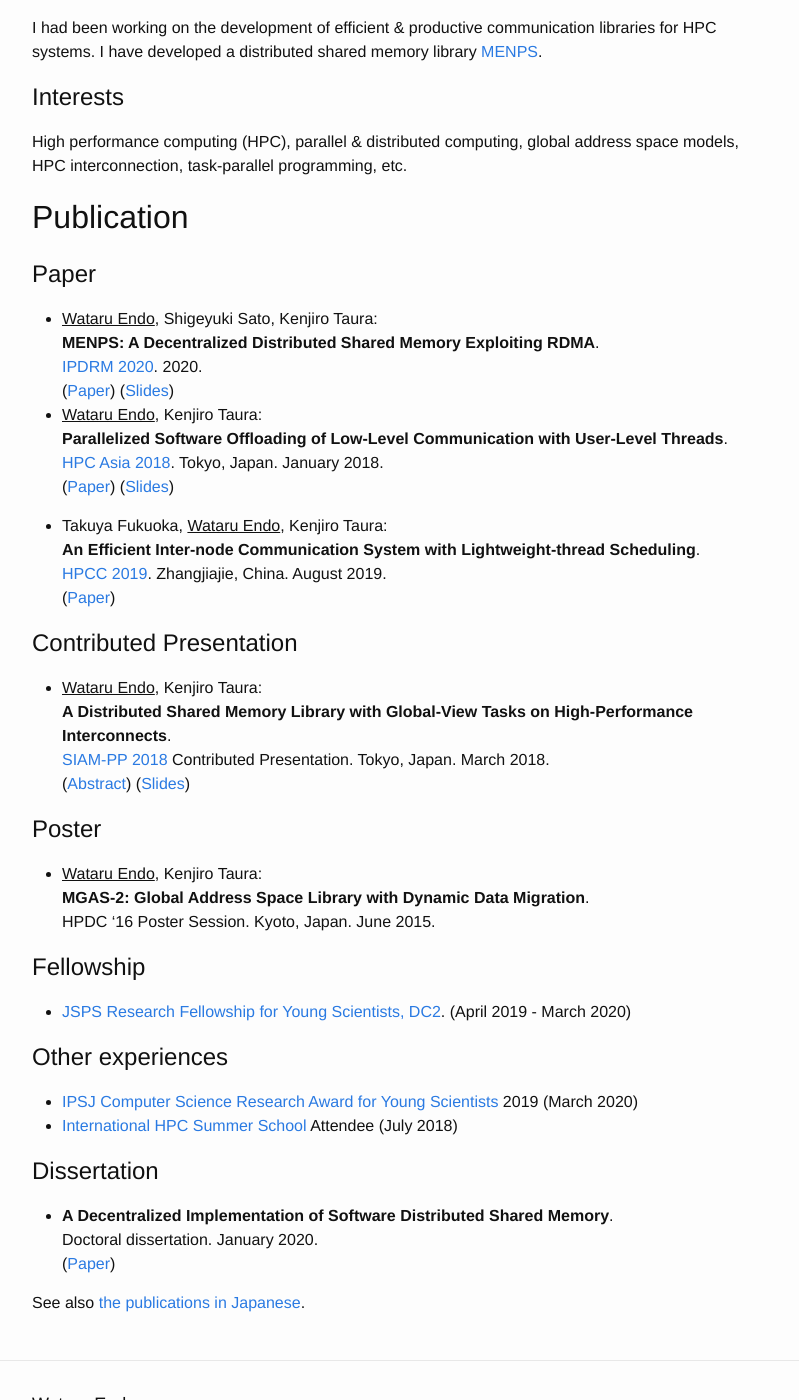
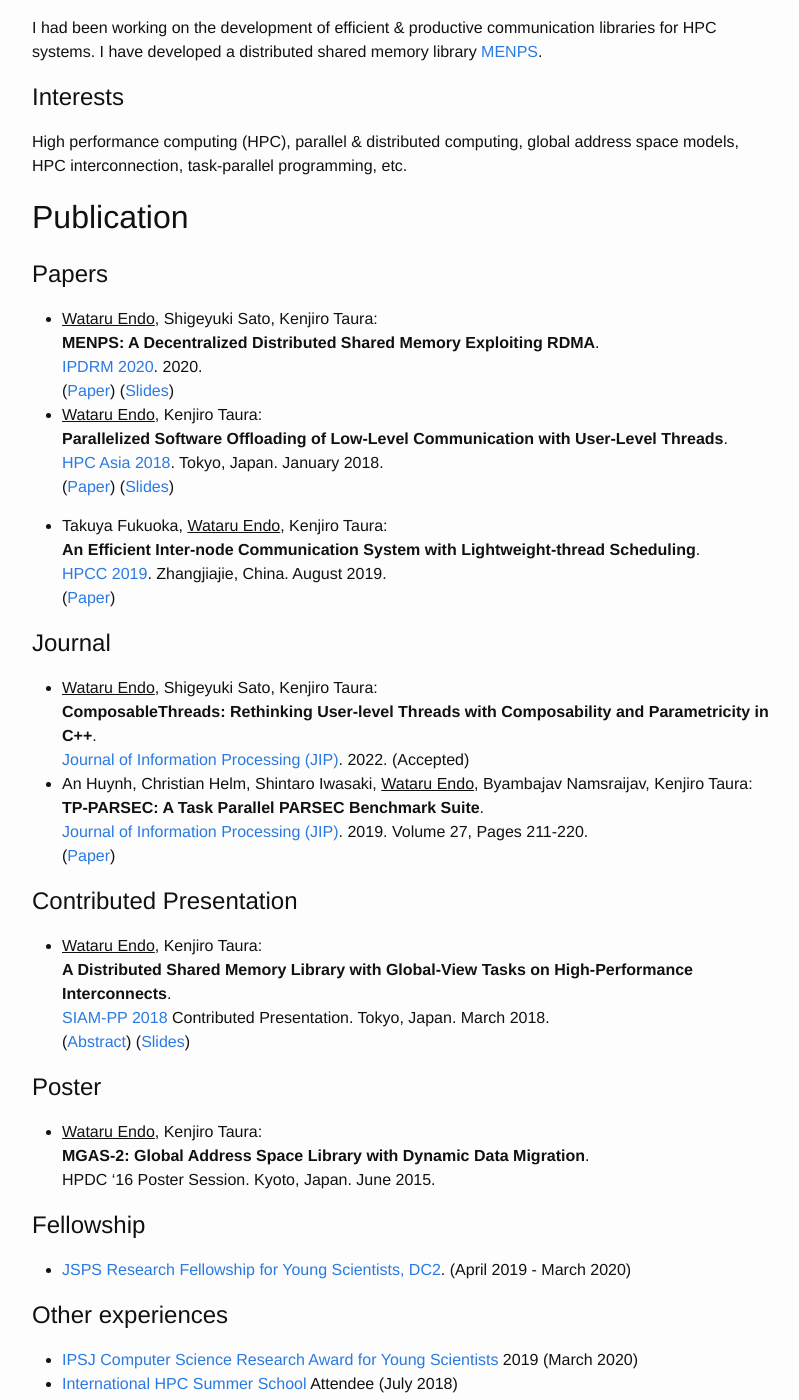
Before and after one commit to endowataru/endowataru.github.io, a Jekyll site: the page built from index.md, in a window 1280 px wide and 1400 px high, scrolled down 932 px. Shown: the whole window, without its empty margins (238-1037 px from the left). Built offline with Jekyll 4.4.1, drawn with Linux system fonts in a browser that asks for light colours.

Commit message:
Add journal publications

```diff
--- a/index.md
+++ b/index.md
@@ -41,7 +41,7 @@ HPC interconnection, task-parallel programming, etc.
 
 # Publication
 
-## Paper
+## Papers
 
 - <u>Wataru Endo</u>, Shigeyuki Sato, Kenjiro Taura:
   __MENPS: A Decentralized Distributed Shared Memory Exploiting RDMA__.
@@ -59,6 +59,16 @@ HPC interconnection, task-parallel programming, etc.
   [HPCC 2019](http://csee.hnu.edu.cn/hpcc2019/index.html). Zhangjiajie, China. August 2019.
   ([Paper](https://doi.org/10.1109/HPCC/SmartCity/DSS.2019.00103))
 
+## Journal
+
+- <u>Wataru Endo</u>, Shigeyuki Sato, Kenjiro Taura:
+  __ComposableThreads: Rethinking User-level Threads with Composability and Parametricity in C++__.
+  [Journal of Information Processing (JIP)](https://www.ipsj.or.jp/english/jip/index.html). 2022. (Accepted)
+- An Huynh, Christian Helm, Shintaro Iwasaki, <u>Wataru Endo</u>, Byambajav Namsraijav, Kenjiro Taura:
+  __TP-PARSEC: A Task Parallel PARSEC Benchmark Suite__.
+  [Journal of Information Processing (JIP)](https://www.ipsj.or.jp/english/jip/index.html). 2019. Volume 27, Pages 211-220.
+  ([Paper](https://doi.org/10.2197/ipsjjip.27.211))
+
 ## Contributed Presentation
 
 - <u>Wataru Endo</u>, Kenjiro Taura:
@@ -72,7 +82,6 @@ HPC interconnection, task-parallel programming, etc.
 - <u>Wataru Endo</u>, Kenjiro Taura:
   __MGAS-2: Global Address Space Library with Dynamic Data Migration__.
   HPDC '16 Poster Session. Kyoto, Japan. June 2015.
-
 
 ## Fellowship
 
```
Also changed, not shown: ja.md (+10 -0 lines).
